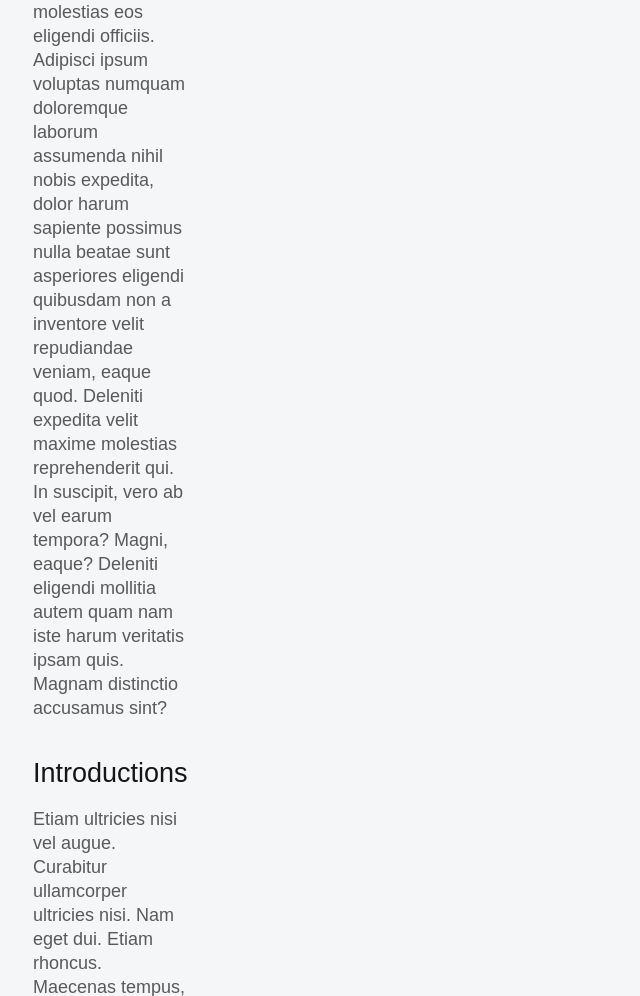
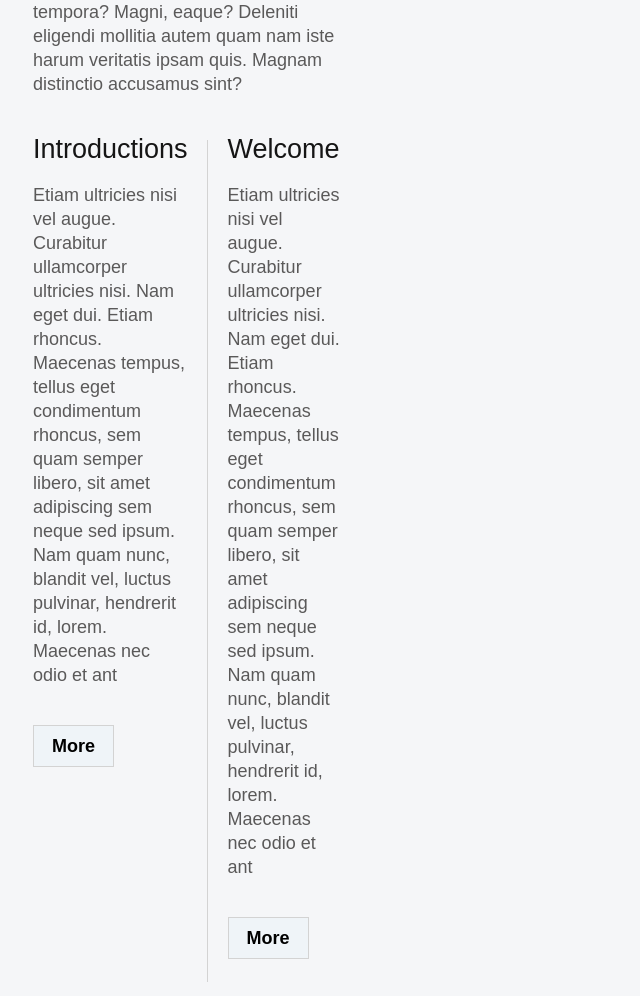
Before and after one commit to KateMarshakova/Website_optics, a plain HTML site: page index.html in a window 1280 px wide. Shown: the part 805-1801 px from the top of the page, without its empty margins (0-640 px from the left). Drawn offline with Linux system fonts and the light colour scheme; a web font is replaced by a local one.

Commit message:
ADD .information-visible__below style

```diff
--- a/css/style.sass
+++ b/css/style.sass
@@ -107,7 +107,22 @@ ul, li
             position: absolute
             width: 99%
             top: 0
-
+      &__below
+        display: flex
+        box-sizing: content-box
+        .introductions
+          position: relative
+          padding-right: 20px
+          &::after
+            content: ''
+            border-left: 1px solid $border-color
+            display: block
+            position: absolute
+            height: 102%
+            right: 0
+            top: 6px
+        .welcome
+          padding-left: 20px
 
 
   .footer
```
Also changed, not shown: css/style.css, 1 other file.
